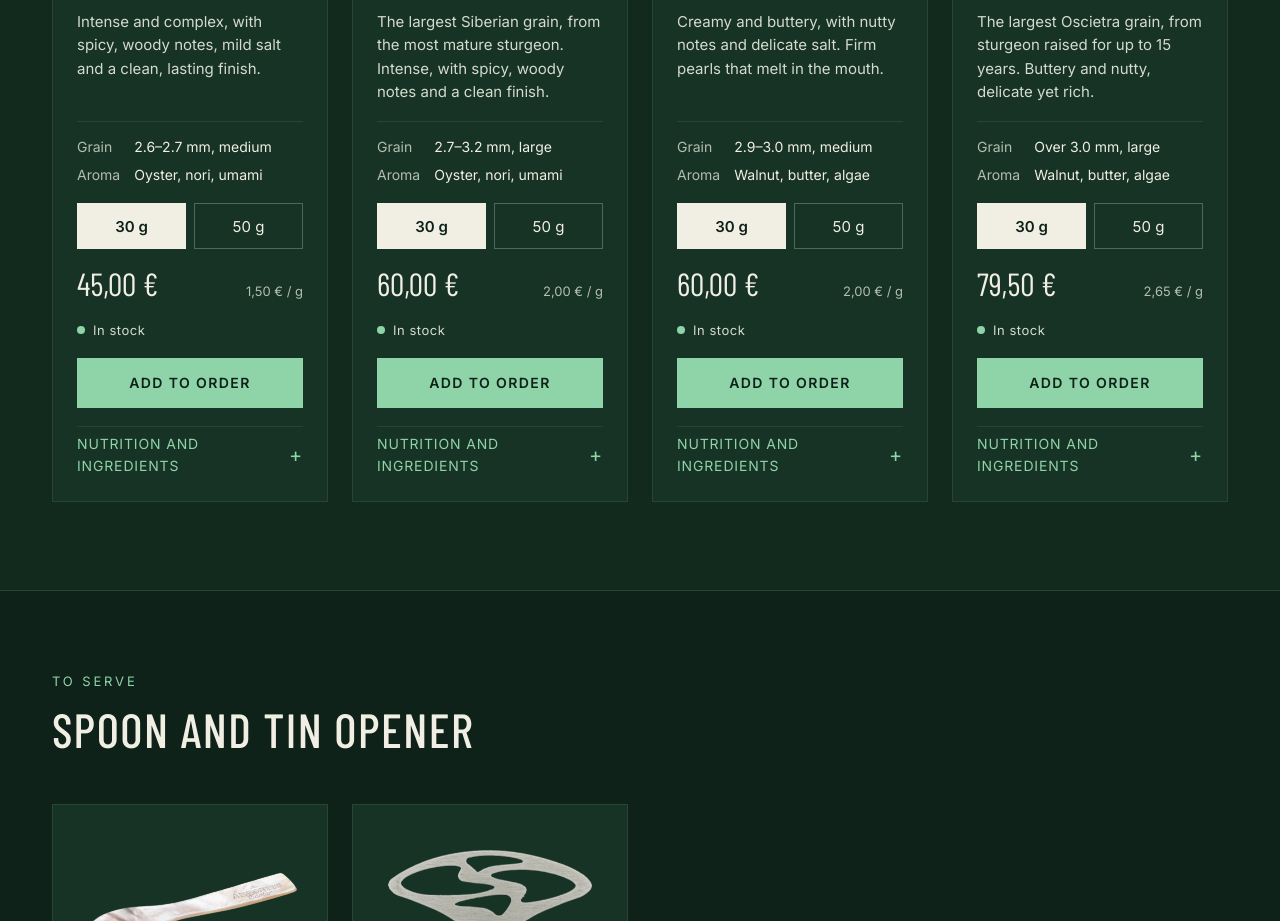
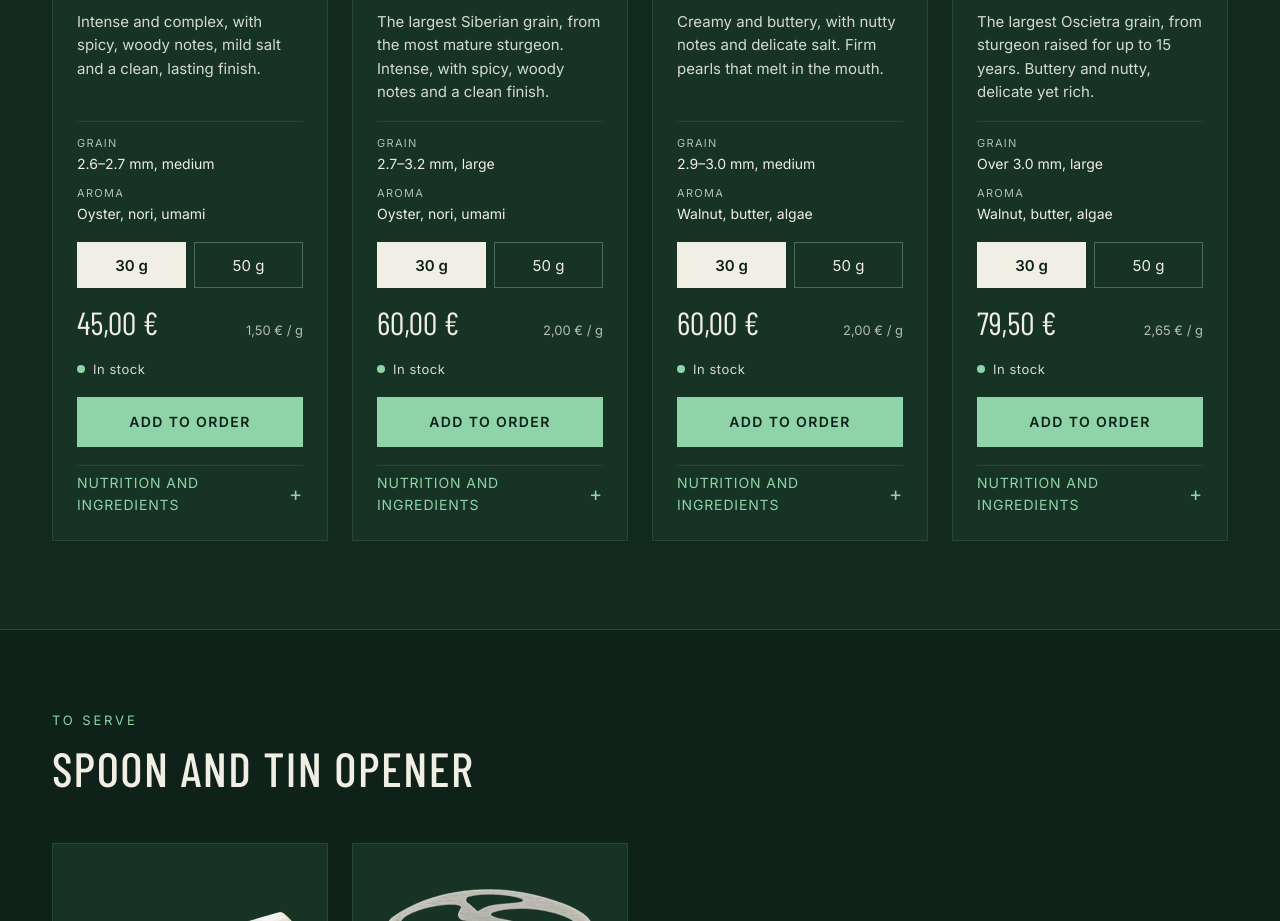
Before and after one commit to Farmers1987/caviar-shop, a website: page index.html in a window 1280 px wide. Shown: the part 1620-2541 px from the top of the page. Drawn offline with nearby package versions, Linux system fonts and the light colour scheme; no server answers.

Commit message:
Grain/aroma: label above value, full card width (no cramped wrapping in Lithuanian)
Co-Authored-By: Claude Opus 5.5 <noreply@anthropic.com>
Claude-Session: https://claude.ai/code/session_01211hhAH7GMNoKPpkJVZtuH

```diff
--- a/index.html
+++ b/index.html
@@ -96,8 +96,10 @@ nav a{text-decoration:none;padding:12px 0}
 .desc{font-size:15px;color:var(--soft)}
 #products .desc{min-height:6.2em}
 .note-h{min-height:3.1em}
-.facts{display:grid;grid-template-columns:auto 1fr;gap:6px 14px;font-size:14px;border-top:1px solid var(--line);padding-top:14px}
-.facts dt{color:var(--muted)}
+.facts{display:grid;grid-template-columns:1fr;gap:2px;align-content:start;font-size:14px;line-height:1.45;border-top:1px solid var(--line);padding-top:14px}
+.facts dt{color:var(--muted);font-size:11px;letter-spacing:.12em;text-transform:uppercase}
+.facts dd{color:var(--text)}
+.facts dd+dt{margin-top:10px}
 .sizes{display:flex;gap:8px}
 .sizes button{flex:1 1 0;min-height:46px;background:transparent;color:var(--text);border:1px solid var(--line2);font-size:15px}
 .sizes button[aria-pressed=true]{background:var(--text);color:var(--ground);border-color:var(--text);font-weight:600}
```
